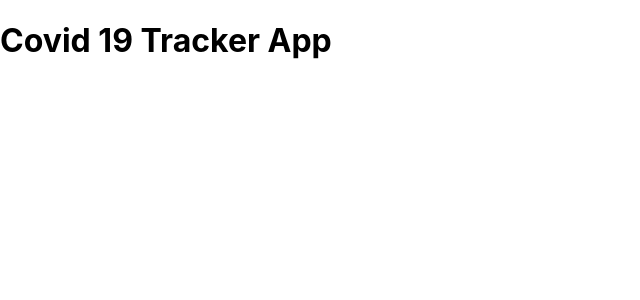
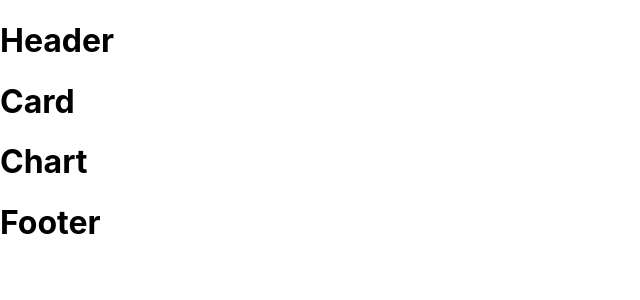
Before and after one commit to ghazanfarali345/covid_19-tracker-app, a React (Create React App) app: page / in a window 1280 px wide. Shown: the top 300 px of the page, without its empty margins (0-640 px from the left). Built offline with nearby package versions, Linux system fonts and the light colour scheme.

Commit message:
testing CICD

```diff
--- a/src/App.js
+++ b/src/App.js
@@ -1,9 +1,12 @@
 import './App.css';
-
+import {Cards, Chart, Header, Footer} from './Components'
 function App() {
   return (
-    <div className="App">
-      <h1>Covid 19 Tracker App </h1>
+    <div>
+      <Header/>
+      <Cards/>
+      <Chart/>
+      <Footer/>
     </div>
   );
 }
--- a/src/Components/Cards/Card.jsx
+++ b/src/Components/Cards/Cards.jsx
@@ -1,9 +1,11 @@
 import React from 'react'
 
-export const Card = () => {
+const Cards = () => {
     return (
         <div>
             <h1>Card</h1>
         </div>
     )
 }
+
+export default Cards
--- a/src/Components/Charts/Chart.jsx
+++ b/src/Components/Chart/Chart.jsx
@@ -1,9 +1,10 @@
 import React from 'react'
 
-export const Chart = () => {
+const Chart = () => {
     return (
         <div>
             <h1>Chart</h1>
         </div>
     )
 }
+export default Chart;
--- a/src/Components/Footer/Footer.jsx
+++ b/src/Components/Footer/Footer.jsx
@@ -1,9 +1,10 @@
 import React from 'react'
 
-export const Footer = () => {
+const Footer = () => {
     return (
         <div>
             <h1>Footer</h1>
         </div>
     )
 }
+export default Footer;
--- a/src/Components/Header/Header.jsx
+++ b/src/Components/Header/Header.jsx
@@ -0,0 +1,10 @@
+import React from 'react'
+
+const Header = () => {
+    return (
+        <div>
+            <h1>Header</h1>
+        </div>
+    )
+}
+export default Header;
--- /dev/null
+++ b/src/Components/index.jsx
@@ -0,0 +1,4 @@
+export {default as Cards } from './Cards/Cards'
+export {default as Chart } from './Chart/Chart'
+export {default as Header } from './Header/Header'
+export {default as Footer } from './Footer/Footer'
```
Also changed, not shown: 1 other file (tests, documents, lock files or other folders).
